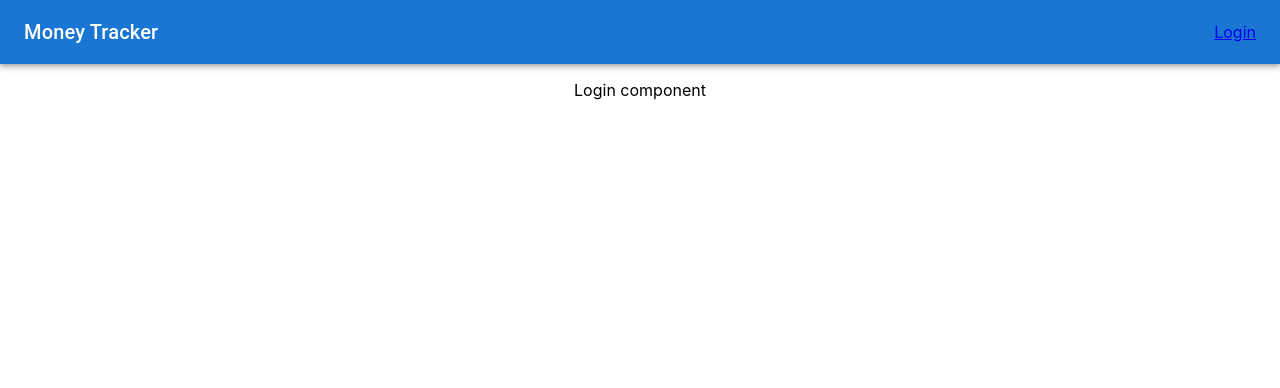
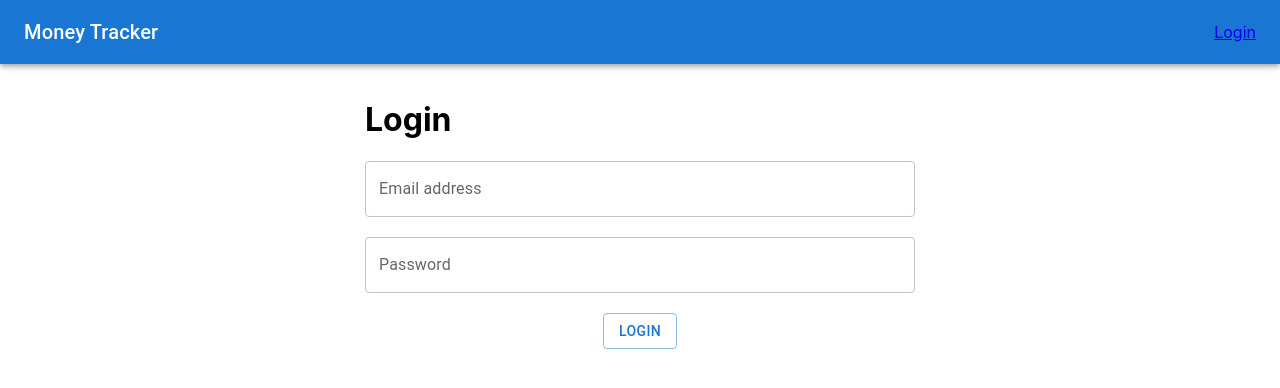
Before and after one commit to devflash/money-tracker, a React (Create React App) app: page /login in a window 1280 px wide. Shown: the top 388 px of the page. Built offline with nearby package versions, Linux system fonts and the light colour scheme.

Commit message:
Login component ui

```diff
--- a/src/Components/Login/index.js
+++ b/src/Components/Login/index.js
@@ -1,6 +1,51 @@
-import React from 'react';
+/** @jsxImportSource @emotion/react */
+import { css } from '@emotion/react';
+import TextField from '@mui/material/TextField';
+import Button from '@mui/material/Button';
+
+const wrapper = css`
+  width: 90%;
+  max-width: 550px;
+  margin: 0 auto;
+  padding: 15px;
+  h1 {
+    text-align: left;
+  }
+`;
+
+const form = css`
+  margin-top: 20px;
+`;
+
+const inputField = css`
+  width: 100%;
+  margin-bottom: 20px;
+`;
+
 const Login = () => {
-  return <p>Login component</p>;
+  return (
+    <div css={wrapper}>
+      <h1>Login</h1>
+      <div css={form}>
+        <TextField
+          type="email"
+          id="email-address"
+          label="Email address"
+          variant="outlined"
+          sx={inputField}
+        />
+        <TextField
+          type="password"
+          id="email-address"
+          label="Password"
+          variant="outlined"
+          sx={inputField}
+        />
+
+        <Button variant="outlined">Login</Button>
+      </div>
+    </div>
+  );
 };
 
 export default Login;
```
